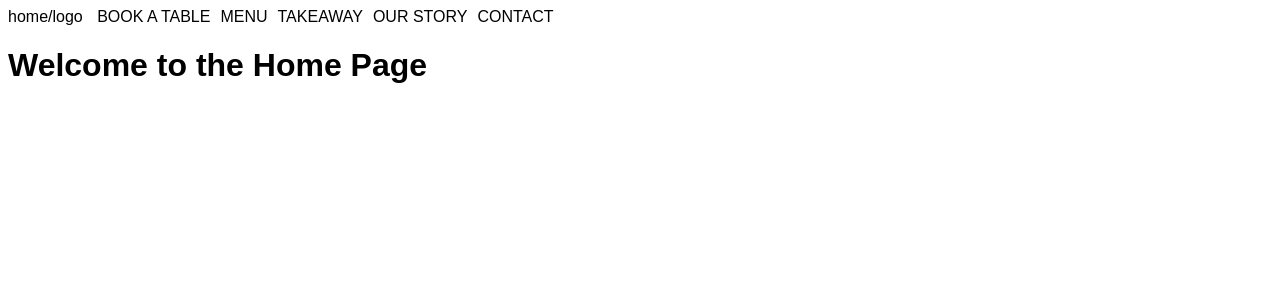
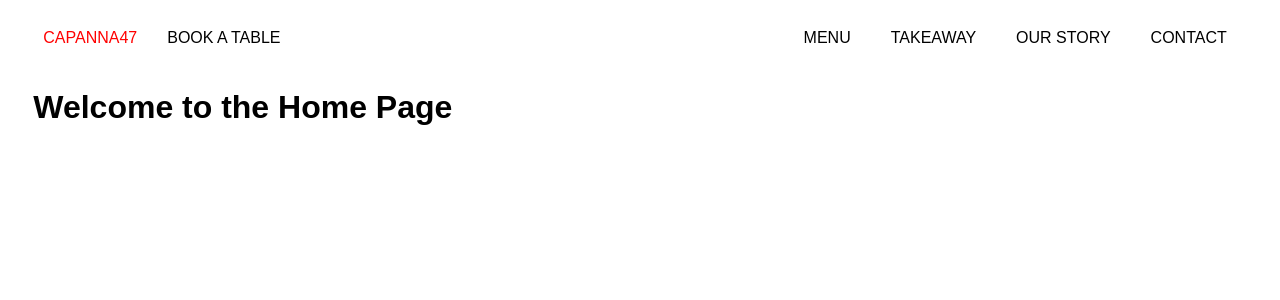
Before and after one commit to ozolinala/capanna74, a Next.js app: page / in a window 1280 px wide. Shown: the top 300 px of the page. Built offline with nearby package versions, Linux system fonts and the light colour scheme.

Commit message:
fix: menu looks better

```diff
--- a/src/components/Layout.js
+++ b/src/components/Layout.js
@@ -1,28 +1,35 @@
 import Link from 'next/link';
 import React from 'react';
+import styles from '../styles/Layout.module.css'; // Import a separate CSS module
 
 const Layout = ({ children }) => {
   return (
-    <div>
-      <nav>
+    <div className={styles.container}>
+      <nav className={styles.nav}>
+        <div className={styles.leftNav}>
+          {/* Red text and left-aligned links */}
           <Link href="/" passHref>
-          home/logo
-        </Link>{' '}
+            <p className={styles.redText}>CAPANNA47</p>
+          </Link>
           <Link href="/bookings" passHref>
-          BOOK A TABLE
+            <p>BOOK A TABLE</p>
           </Link>
+        </div>
+        <div className={styles.rightNav}>
+          {/* Right-aligned links */}
           <Link href="/menu" passHref>
-          MENU
+            <p>MENU</p>
           </Link>
           <Link href="/takeaway" passHref>
-          TAKEAWAY
+            <p>TAKEAWAY</p>
           </Link>
           <Link href="/our-story" passHref>
-          OUR STORY
+            <p>OUR STORY</p>
           </Link>
-        <Link href="/contact" >
-          CONTACT
+          <Link href="/contact" passHref>
+            <p>CONTACT</p>
           </Link>
+        </div>
       </nav>
       <main>{children}</main>
     </div>
--- /dev/null
+++ b/src/styles/Layout.module.css
@@ -0,0 +1,35 @@
+.container {
+    padding-left: 2%;
+    padding-right: 2%;
+    margin: 0 auto;
+  }
+
+  .nav {
+    display: flex;
+    justify-content: space-between;
+    align-items: center;
+    padding: 5px 10px;  }
+
+  .leftNav {
+    display: flex;
+    align-items: center;
+  }
+
+  .redText {
+    color: red;
+    margin-right: 20px;
+  }
+  .leftNav a:hover{
+  text-decoration: none;
+}
+
+  .rightNav {
+    display: flex;
+  }
+  .rightNav a {
+    margin-left: 30px;
+  }
+
+  .rightNav a:hover {
+    text-decoration: underline;
+  }
```
Lines whose indentation alone changed are shown as unchanged.
